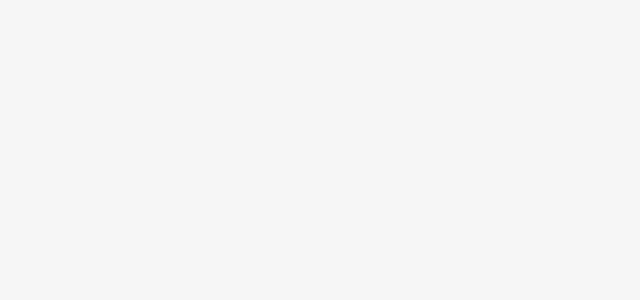
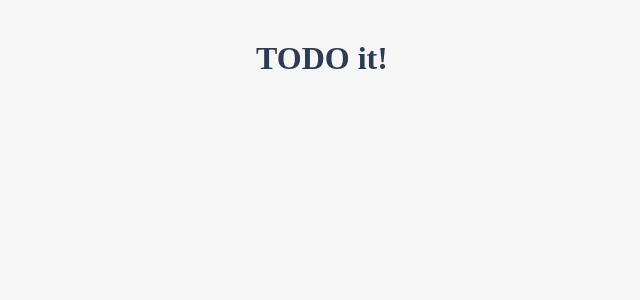
Before and after one commit to YeonsuBaek/Vue-lecture, a Vue app in the folder vue-todo/: page / in a window 1280 px wide. Shown: the top 300 px of the page, without its empty margins (318-958 px from the left). Built offline with nearby package versions, Linux system fonts and the light colour scheme.

Commit message:
🚧  Implement and import TodoHeader

```diff
--- a/vue-todo/src/App.vue
+++ b/vue-todo/src/App.vue
@@ -1,9 +1,17 @@
 <template>
-  <div id="app"></div>
+  <div id="app">
+    <TodoHeader />
+  </div>
 </template>
 
 <script>
-export default {};
+import TodoHeader from "./components/TodoHeader";
+
+export default {
+  components: {
+    TodoHeader,
+  },
+};
 </script>
 
 <style>
--- /dev/null
+++ b/vue-todo/src/components/TodoHeader.vue
@@ -0,0 +1,13 @@
+<template>
+  <header>
+    <h1>TODO it!</h1>
+  </header>
+</template>
+
+<style scoped>
+h1 {
+  color: #2f3b52;
+  font-weight: 700;
+  margin: 2.5rem 0 1.5rem;
+}
+</style>
```
